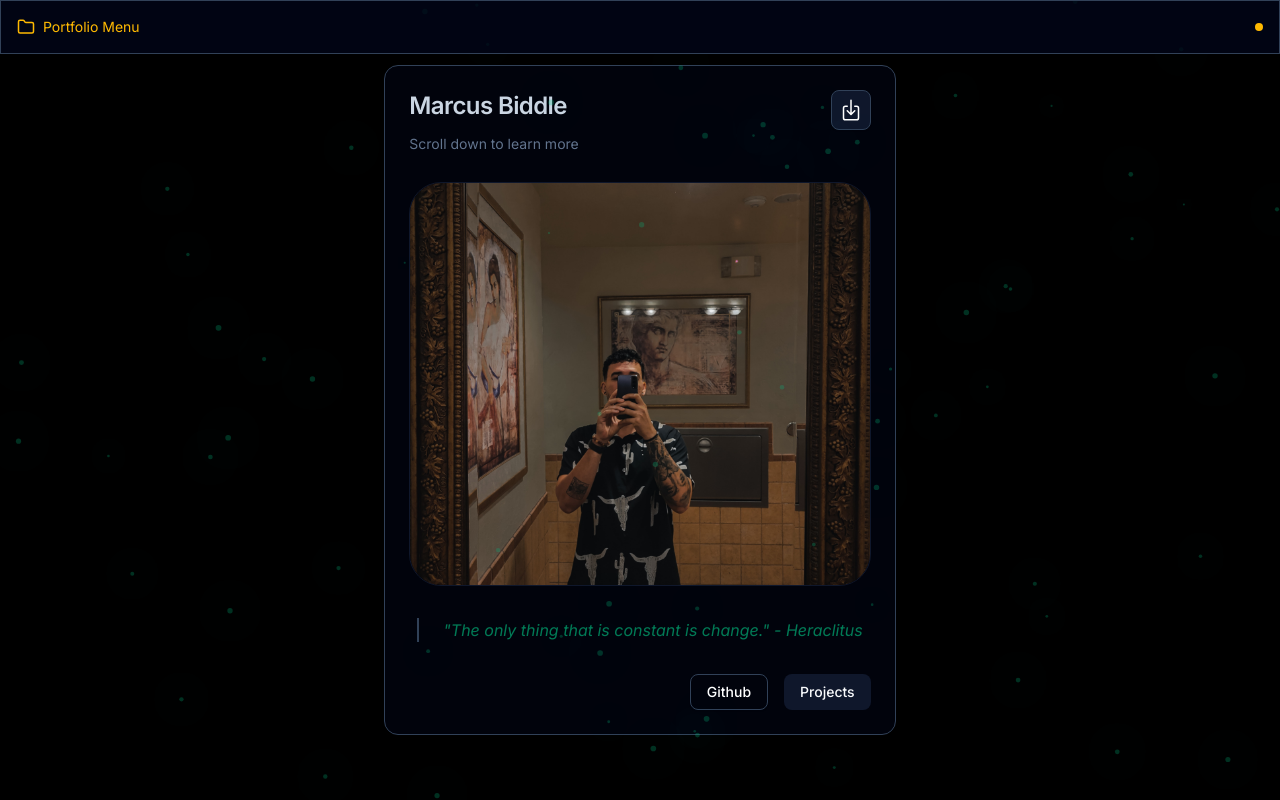
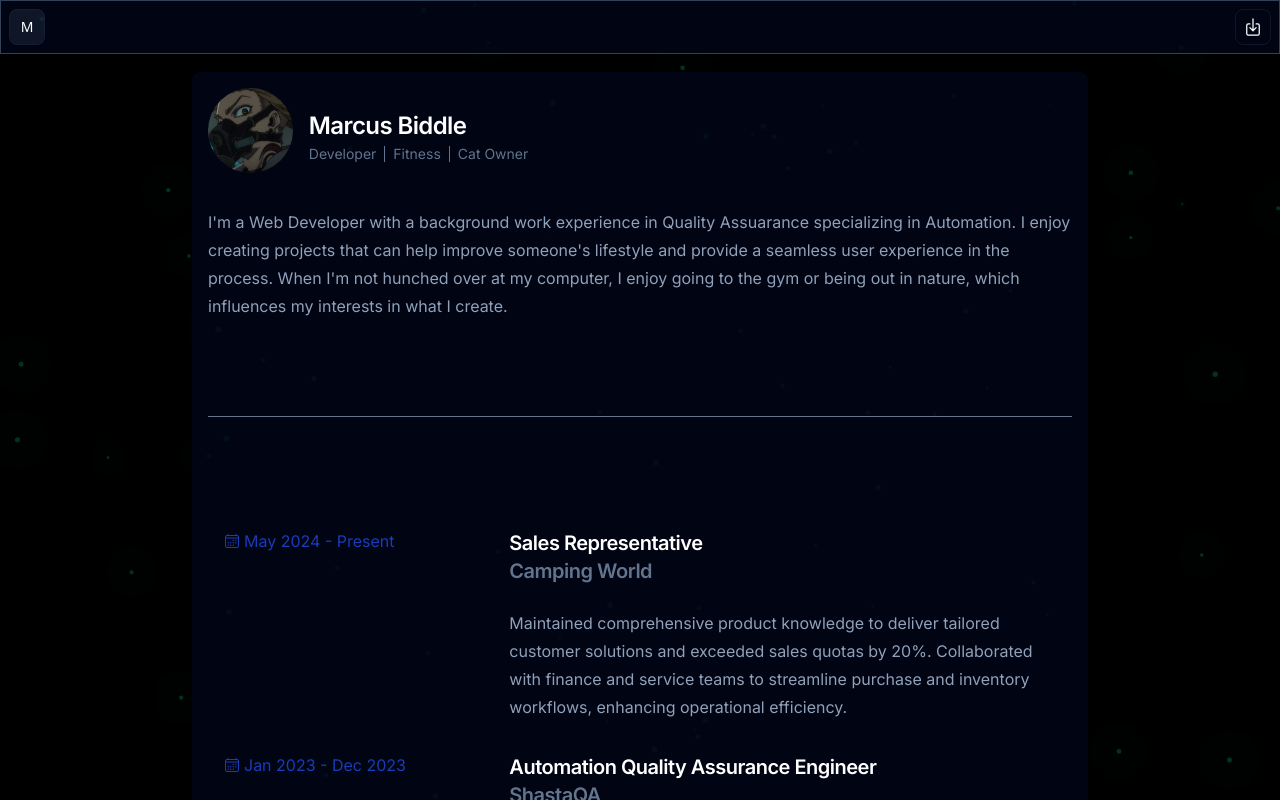
Before and after one commit to marcus-biddle/my-portfolio, a React (Vite) app in the folder client/: page / in a window 1280 px wide. Shown: the top 800 px of the page. Built offline with nearby package versions, Linux system fonts and the light colour scheme; a web font is replaced by a local one.

Commit message:
updated UI

```diff
--- a/client/src/App.tsx
+++ b/client/src/App.tsx
@@ -1,122 +1,170 @@
 import { NavProvider } from './components/NavProvider';
-import { ProjectsPage } from './sections/ProjectsPage';
-import { SkillsPage } from './sections/SkillsPage';
-import { ContactPage } from './sections/ContactPage';
 import { GravityStarsBackground } from '@/components/animate-ui/components/backgrounds/gravity-stars';
-import { TypographyBlockquote, TypographyH3, TypographyP,  } from './components/Typography';
-import {
-  FileItem,
-  FolderItem,
-  FolderTrigger,
-  FolderContent,
-  Files,
-  SubFiles,
-} from '@/components/animate-ui/components/radix/files';
-import { useEffect, useState } from 'react';
-import { Card, CardAction, CardContent, CardDescription, CardFooter, CardHeader, CardTitle } from './components/ui/card';
-import { IoDownloadOutline } from "react-icons/io5";
+import { TypographyH3, TypographyH4, TypographyMuted, TypographyP, TypographySmall,  } from './components/Typography';
+import { IoCalendarOutline } from "react-icons/io5";
 import { Button } from './components/ui/button';
 import pfp from './assets/pfp.jpg';
 import { AspectRatio } from './components/ui/aspect-ratio';
-import { motion } from 'framer-motion'
+import Header from './sections/Header';
+import { Separator } from './components/ui/separator';
+import { MdArrowOutward } from "react-icons/md";
 
-const RadixFilesDemo = () => {
-  const [open, setOpen] = useState(['projects'])
-  const [scrolled, setScrolled] = useState(false);
+// const RadixFilesDemo = () => {
+//   const [open, setOpen] = useState(['projects'])
+//   const [scrolled, setScrolled] = useState(false);
 
-  useEffect(() => {
-    const onScroll = () => {
-      setScrolled(window.scrollY > 50); // Change 50 to your threshold
-    };
-    window.addEventListener("scroll", onScroll);
-    return () => window.removeEventListener("scroll", onScroll);
-  }, []);
+//   useEffect(() => {
+//     const onScroll = () => {
+//       setScrolled(window.scrollY > 50); // Change 50 to your threshold
+//     };
+//     window.addEventListener("scroll", onScroll);
+//     return () => window.removeEventListener("scroll", onScroll);
+//   }, []);
 
-  useEffect(() => {
-    const highlightElem = document.querySelector('[data-slot="motion-highlight"]') as HTMLElement;
-    if (!highlightElem) return;
-    if (open.length === 0) {
-      highlightElem.style.display = 'none';
-    }
-    if (open.length > 0 && highlightElem.style.display === 'none') {
-      highlightElem.style.display = 'block'
-    }
-  }, [open])
+//   useEffect(() => {
+//     const highlightElem = document.querySelector('[data-slot="motion-highlight"]') as HTMLElement;
+//     if (!highlightElem) return;
+//     if (open.length === 0) {
+//       highlightElem.style.display = 'none';
+//     }
+//     if (open.length > 0 && highlightElem.style.display === 'none') {
+//       highlightElem.style.display = 'block'
+//     }
+//   }, [open])
 
-  return (
-    <motion.div
-      className={` text-white border border-slate-700 bg-slate-950/80 overflow-auto z-90 ${
-        scrolled
-          ? "m-8 rounded-lg transition-all duration-300"
-          : "m-0 rounded-none transition-all duration-300"
-      }`}
-    >
-      <Files className="w-full" defaultOpen={[]} >
-        <FolderItem value="portfolio">
-          <FolderTrigger
-            gitStatus="modified"
-            className="w-full flex items-center justify-between"
-          >
-            Portfolio Menu
-          </FolderTrigger>
+//   return (
+//     <motion.div
+//       className={` text-white border border-slate-700 bg-slate-950/80 overflow-auto z-90 ${
+//         scrolled
+//           ? "m-8 rounded-lg transition-all duration-300"
+//           : "m-0 rounded-none transition-all duration-300"
+//       }`}
+//     >
+//       <Files className="w-full" defaultOpen={[]} >
+//         <FolderItem value="portfolio">
+//           <FolderTrigger
+//             gitStatus="modified"
+//             className="w-full flex items-center justify-between"
+//           >
+//             Portfolio Menu
+//           </FolderTrigger>
 
-          <FolderContent>
-            <SubFiles open={open} onOpenChange={(open) => {
-              console.log(open);
-              setOpen(open)
-              }}>
-              <FolderItem value="pages">
-                <FolderTrigger gitStatus="modified">Pages</FolderTrigger>
+//           <FolderContent>
+//             <SubFiles open={open} onOpenChange={(open) => {
+//               console.log(open);
+//               setOpen(open)
+//               }}>
+//               <FolderItem value="pages">
+//                 <FolderTrigger gitStatus="modified">Pages</FolderTrigger>
 
-                <FolderContent onClick={(e) => {
-                  const target = e.target as HTMLElement;
-                  const baseName = target.innerText.split('.')[0].toLowerCase();
+//                 <FolderContent onClick={(e) => {
+//                   const target = e.target as HTMLElement;
+//                   const baseName = target.innerText.split('.')[0].toLowerCase();
 
-                  if (baseName !== 'projects') {
-                    setOpen([]);
-                  }
+//                   if (baseName !== 'projects') {
+//                     setOpen([]);
+//                   }
 
-                  const element = document.getElementById(baseName);
-                  if (element) {
-                    element.scrollIntoView();
-                  } else {
-                    console.warn(`Element with id '${baseName}' not found.`);
-                  }
-                }}
-                >
-                  <FileItem gitStatus='modified' >Home.tsx</FileItem>
-                  <FileItem>Skills.tsx</FileItem>
-                  <FolderItem value="projects">
-                    <FolderTrigger gitStatus="untracked">Projects</FolderTrigger>
+//                   const element = document.getElementById(baseName);
+//                   if (element) {
+//                     element.scrollIntoView();
+//                   } else {
+//                     console.warn(`Element with id '${baseName}' not found.`);
+//                   }
+//                 }}
+//                 >
+//                   <FileItem gitStatus='modified' >Home.tsx</FileItem>
+//                   <FileItem>Skills.tsx</FileItem>
+//                   <FolderItem value="projects">
+//                     <FolderTrigger gitStatus="untracked">Projects</FolderTrigger>
 
-                    <FolderContent>
-                      <FileItem gitStatus="untracked">75hard.tsx</FileItem>
-                      <FileItem gitStatus="untracked">MoodFinder.tsx</FileItem>
-                      <FileItem gitStatus="untracked">MoodFinder.tsx</FileItem>
-                    </FolderContent>
-                  </FolderItem>
-              <FileItem>Contact.tsx</FileItem>
-              <FileItem gitStatus="deleted">blog.tsx</FileItem>
-                </FolderContent>
-              </FolderItem>
+//                     <FolderContent>
+//                       <FileItem gitStatus="untracked">75hard.tsx</FileItem>
+//                       <FileItem gitStatus="untracked">MoodFinder.tsx</FileItem>
+//                       <FileItem gitStatus="untracked">MoodFinder.tsx</FileItem>
+//                     </FolderContent>
+//                   </FolderItem>
+//               <FileItem>Contact.tsx</FileItem>
+//               <FileItem gitStatus="deleted">blog.tsx</FileItem>
+//                 </FolderContent>
+//               </FolderItem>
 
-              <FolderItem value="socials">
-                <FolderTrigger gitStatus="untracked">Socials</FolderTrigger>
+//               <FolderItem value="socials">
+//                 <FolderTrigger gitStatus="untracked">Socials</FolderTrigger>
 
-                <FolderContent>
-                  <FileItem>github.tsx</FileItem>
-                  <FileItem gitStatus="untracked">linkedin.tsx</FileItem>
-                </FolderContent>
-              </FolderItem>
-            </SubFiles>
-          </FolderContent>
-        </FolderItem>
+//                 <FolderContent>
+//                   <FileItem>github.tsx</FileItem>
+//                   <FileItem gitStatus="untracked">linkedin.tsx</FileItem>
+//                 </FolderContent>
+//               </FolderItem>
+//             </SubFiles>
+//           </FolderContent>
+//         </FolderItem>
 
-        {/* <FileItem icon={FileJsonIcon}>package.json</FileItem> */}
-      </Files>
-    </motion.div>
-  );
-};
+//         {/* <FileItem icon={FileJsonIcon}>package.json</FileItem> */}
+//       </Files>
+//     </motion.div>
+//   );
+// };
+
+const employment = [
+  {
+    employer: 'Camping World',
+    start: 'May 2024',
+    end: 'Present',
+    currentJob: true,
+    title: 'Sales Representative',
+    description: 'Maintained comprehensive product knowledge to deliver tailored customer solutions and exceeded sales quotas by 20%. Collaborated with finance and service teams to streamline purchase and inventory workflows, enhancing operational efficiency.'
+  },
+  {
+    employer: 'ShastaQA',
+    start: 'Jan 2023',
+    end: 'Dec 2023',
+    currentJob: false,
+    title: 'Automation Quality Assurance Engineer',
+    description: 'Developed and implemented Selenium and JavaScript-based automation frameworks, achieving 80% coverage across company processes. Conducted regression, functional, and REST API testing, troubleshooting and documenting reproducible issues. Collaborated closely with developers and stakeholders to triage, prioritize, and resolve defects, utilizing TestRail and Jira.'
+  },
+  {
+    employer: "Woodstocks Pizzeria",
+    start: 'April 2021',
+    end: 'Jan 2023',
+    currentJob: false,
+    title: 'Shift Manager',
+    description: 'Supervised daily operations and led a team of 15, managed inventory, cash handling, and procedures to ensure efficient service and reduce waste. Trained new hires on POS and inventory systems. Conducted delivery inspections to maintain product quality.'
+  },
+  {
+    employer: 'University of California, Riverside',
+    start: 'Sept 2017',
+    end: 'March 2020',
+    currentJob: false,
+    title: 'Sports Athletics and Facilities Crew Member',
+    description: 'Assisted with set-up, maintenance, and breakdown of athletic facilities and equipment for events and training. Supported logistics such as seating, signage, and cleanliness to enhance athlete and spectator experience. Managed equipment inventory for efficient access and organization.'
+  }
+];
+
+const projects = [
+  {
+    title: '75 Hard Edition',
+    description: 'The app tracks the 75 Hard challenge with strict daily logging and reset logic, enforcing discipline through habit streaks and user progress visualization. It is built with React and TypeScript, featuring state persistence and a responsive user interface. Additionally, it implements secure user authentication and profile management via Supabase Auth.',
+    github: 'https://github.com/marcus-biddle/75-Edition',
+    demo: 'https://75-edition.vercel.app/',
+    tags: ['React', 'Typescript', 'TailwindCSS', 'Supabase', 'Auth Integration']
+  },
+  {
+    title: 'Stock News Hub',
+    description: 'The application utilizes APIs to dynamically fetch financial news and company data, integrating AI for summary analysis that provides concise insights. It is designed with a responsive interface and implements efficient state management to ensure seamless browsing. Additionally, it persists user preferences and browsing state using local storage to maintain continuity across sessions.',
+    github: 'https://github.com/marcus-biddle/Stock-Tracker',
+    demo: 'https://stock-tracker-roan.vercel.app/',
+    tags: ['React', 'Typescript', 'Python', 'API', 'LLM Service']
+  },
+  {
+    title: 'FitTrack',
+    description: 'The project is built with React, TypeScript, and TailwindCSS to provide an optimal user experience. It is designed to better visualize data by integrating the Google API for fetching data dynamically. The backend is developed using Express and Node.js, ensuring robust server-side logic and performance.',
+    github: 'https://github.com/marcus-biddle/FitTrackPro',
+    demo: 'https://fit-track-pro-beta.vercel.app/',
+    tags: ['React', 'Tailwind', 'Google API']
+  },
+];
 
 function App() {
 
@@ -127,50 +175,98 @@ function App() {
       <GravityStarsBackground starsOpacity={.85} className='fixed z-40 text-emerald-500' />
     <NavProvider>
     {/* <NavigationMenu /> */}
-
-    <main className='relative w-full font-inter text-white flex flex-col'>
-      <div className='fixed w-full z-90'>
-          <RadixFilesDemo />
-        </div>
-      <div className='relative h-screen w-full p-8 flex flex-col items-center justify-center rounded-xl space-y-8 Z-50'>
-          <Card className='bg-slate-950/50 text-white border border-slate-700'>
-          <CardHeader>
-            <CardTitle className='text-slate-300'>
-              <TypographyH3>Marcus Biddle</TypographyH3>
-            </CardTitle>
-            <CardDescription className='text-slate-500'>
-              <TypographyP>Scroll down to learn more</TypographyP>
-            </CardDescription>
-            <CardAction>
-              <Button variant={'outline'} size={'icon-lg'} className='bg-slate-900 border-slate-700'>
-                <IoDownloadOutline className=' size-6' />
-              </Button>
-            </CardAction>
-          </CardHeader>
-          <CardContent>
-            <AspectRatio ratio={16/14} className="bg-transparent">
+    <div className='fixed w-full z-90'>
+          {/* <RadixFilesDemo /> */}
+          <Header />
+      </div>
+    <main className='relative w-full font-inter text-white flex flex-col items-center justify-center pt-18 px-6 space-y-8'>
+      <div className='relative w-full max-w-4xl p-4 items-center bg-slate-950/80 rounded-md z-80'>
+        <div className='flex w-full gap-4 items-center'>
+          <div className=' h-24 w-24'>
+            <AspectRatio ratio={1/1} className="">
                 <img
                   src={pfp}
                   alt="Photo by Drew Beamer"
-                  className="h-full w-full rounded-4xl object-cover border border-slate-900"
+                  className="h-full w-full rounded-full object-cover"
                 />
             </AspectRatio>
-            <div className='text-emerald-700 p-2'>
-            <TypographyBlockquote >&quot;The only thing that is constant is change.&quot; {'-'} Heraclitus</TypographyBlockquote>
           </div>
-            {/* <TypographyH1>Marcus Biddle</TypographyH1> */}
-          </CardContent>
-          <CardFooter className='flex justify-end gap-4'>
-            <Button variant={'outline'} className='bg-transparent border-slate-700'>Github</Button>
-            <Button>Projects</Button>
-          </CardFooter>
+          <div className='w-full text-white space-y-1'>
+            <TypographyH3>Marcus Biddle</TypographyH3>
+            <div className='flex items-center gap-2 h-4'>
+              <TypographyMuted>Developer</TypographyMuted>
+              <Separator orientation='vertical' className=' bg-slate-500' />
+              <TypographyMuted>Fitness</TypographyMuted>
+              <Separator orientation='vertical' className=' bg-slate-500' />
+              <TypographyMuted>Cat Owner</TypographyMuted>
+            </div>
 
-        </Card>
+          </div>
+        </div>
+        <TypographyP>
+          I'm a Web Developer with a background work experience in Quality Assuarance specializing in Automation. I enjoy creating projects that can help improve someone's lifestyle and provide a seamless user experience
+          in the process. When I'm not hunched over at my computer, I enjoy going to the gym or being out in nature, which influences my interests in what I create.
+        </TypographyP>
+
+        <Separator className='my-24 bg-slate-500' />
+        <div>
+          {employment.map((job, index) => (
+            <div key={index} className="grid grid-cols-1 sm:grid-cols-3 gap-6 p-4 items-start">
+              <div className='flex items-center gap-1 text-blue-800'>
+                <IoCalendarOutline />
+                <span>{job.start} - {job.end}</span>
+              </div>
+              <div className='col-span-2'>
+                <div className='flex flex-col'>
+                  <TypographyH4>{job.title}</TypographyH4>
+                  <div className='text-slate-500'>
+                    <TypographyH4>{job.employer}</TypographyH4>
+                  </div>
+                </div>
+                <TypographyP>{job.description}</TypographyP>
+              </div>
+            </div>
+          ))}
+        </div>
       </div>
-      {/* <HomePage /> */}
-      <ProjectsPage />
-      {/* <SkillsPage /> */}
-      <ContactPage />
+      <div className='relative w-full max-w-4xl flex flex-col items-center justify-center rounded-md Z-50 bg-slate-950/50 text-white border border-slate-700'>
+        <div className="grid grid-cols-1 sm:grid-cols-2 gap-6 p-4 w-full">
+          <div className='w-full flex flex-col justify-center'>
+            <TypographyH4>University of California - Riverside</TypographyH4>
+            <div>
+              <TypographyP>Bachelors in Economics</TypographyP>
+            </div>
+          </div>
+          <div className='w-full flex flex-col justify-center'>
+            <TypographySmall>Relevant Courses</TypographySmall>
+            <div className='text-slate-400'>
+              <TypographySmall> OOP, Discrete Structures, IT Management</TypographySmall>
+            </div>
+          </div>
+        </div>
+      </div>
+      <div className='relative w-full max-w-4xl items-center rounded-md z-80 space-y-8 '>
+        {projects.map((project, index) => (
+          <div key={index} className='bg-slate-950/80 p-4 rounded-md'>
+            <div className='flex justify-between'>
+              <TypographyH4>{project.title}</TypographyH4>
+              <Button variant={'outline'} size={'icon'} className='bg-transparent border-none'>
+                <MdArrowOutward className='size-6 text-blue-800' />
+              </Button>
+            </div>
+            <TypographyP>{project.description}</TypographyP>
+            <ul className='flex flex-wrap my-8 gap-8'>
+              {project.tags.map((tag, index) => (
+                <li key={index} className='text-sm text-blue-700'>{tag}</li>
+              ))}
+            </ul>
+          </div>
+        ))}
+      </div>
+      <footer className='relative w-full max-w-4xl items-center flex gap-8 justify-center z-80 my-12 text-slate-400'>
+        <a href='https://github.com/marcus-biddle' className='hover:text-white cursor-pointer'>Github</a>
+        <a href='https://www.linkedin.com/in/marcusbiddle/' className='hover:text-white cursor-pointer'>Linkedin</a>
+      </footer>
     </main>
 
     </NavProvider>
--- a/client/src/components/Typography/index.tsx
+++ b/client/src/components/Typography/index.tsx
@@ -28,17 +28,17 @@ export function TypographyH3({ children }: TextProps) {
   )
 }
 
-export function TypographyH4() {
+export function TypographyH4({ children }: TextProps) {
   return (
     <h4 className="scroll-m-20 text-xl font-semibold tracking-tight">
-      People stopped telling jokes
+      {children}
     </h4>
   )
 }
 
 export function TypographyP({ children }: TextProps) {
   return (
-    <p className="leading-7 [&:not(:first-child)]:mt-6">
+    <p className="leading-7 [&:not(:first-child)]:mt-6 text-slate-400">
       {children}
     </p>
   )
@@ -128,14 +128,14 @@ export function TypographyLarge() {
   return <div className="text-lg font-semibold">Are you absolutely sure?</div>
 }
 
-export function TypographySmall() {
+export function TypographySmall({ children }: TextProps) {
   return (
-    <small className="text-sm leading-none font-medium">Email address</small>
+    <small className="text-sm leading-none font-medium">{children}</small>
   )
 }
 
-export function TypographyMuted() {
+export function TypographyMuted({ children }: TextProps) {
   return (
-    <p className="text-muted-foreground text-sm">Enter your email address.</p>
+    <p className="text-slate-500 text-sm">{children}</p>
   )
 }
--- a/client/src/sections/Header.tsx
+++ b/client/src/sections/Header.tsx
@@ -1,60 +1,48 @@
-import { motion, useScroll, useTransform } from 'framer-motion'
-import { useEffect, useRef, useState } from 'react'
+import { useEffect, useState } from 'react'
+import { motion } from 'framer-motion'
+import { Button } from '@/components/ui/button';
+import { IoDownloadOutline } from "react-icons/io5";
+import resume from '../assets/resume.pdf'
 
-const sections = ['home', 'projects', 'experience', 'skills'];
+const Header = () => {
+  const [scrolled, setScrolled] = useState(false);
 
-export const Header = () => {
-    const ref = useRef(null);
-    const [activeIndex, setActiveIndex] = useState('home');
+  const scrollToTop = () => {
+    window.scrollTo({ top: 0, behavior: 'smooth' });
+  };
 
-    const { scrollYProgress } = useScroll({
-        target: ref,
-        offset: ["start start", "end start"],
-    });
-
-    const horizontalX = useTransform(scrollYProgress, [0, 1], ["0%", "100%"]);
-
-    useEffect(() => {
-    const observers: IntersectionObserver[] = [];
-
-    sections.forEach((id) => {
-      const el = document.getElementById(id);
-      if (!el) return;
-
-      const observer = new IntersectionObserver(
-        ([entry]) => {
-          if (entry.isIntersecting) {
-            setActiveIndex(id);
-          }
-        },
-        { threshold: 0.5 }
-      );
-
-      observer.observe(el);
-      observers.push(observer);
-    });
-
-    return () => observers.forEach((observer) => observer.disconnect());
-  }, [activeIndex]);
+  useEffect(() => {
+      const onScroll = () => {
+        setScrolled(window.scrollY > 50); // Change 50 to your threshold
+      };
+      window.addEventListener("scroll", onScroll);
+      return () => window.removeEventListener("scroll", onScroll);
+    }, []);
 
   return (
-    <section className='fixed w-full flex justify-center items-center top-4 z-100'>
-        <nav ref={ref} className='flex gap-1 items-center border border-white/15 rounded-full bg-white/10 backdrop-blur'>
-            {sections.map((section, index) => (
-                <div key={index} className='relative'>
-                    <a href={`#${section}`}
-                        className={`relative px-4 py-1.5 rounded-full font-semibold font-inter transition duration-300 mix-blend-difference`}
-                        onClick={() => {
-                        document.getElementById(section)?.scrollIntoView({ behavior: 'smooth' });
-                        setActiveIndex(section);
-                        }}
-                    >
-                    {section}
-                    </a>
-                </div>
-            ))}
-            <motion.div style= {{ x: horizontalX }} className='absolute z-0 rounded-full w-18 h-6 bg-cyan-500/15' />
-        </nav>
-    </section>
+    <motion.div
+      className={` text-white border border-slate-700 bg-slate-950/80 overflow-auto z-90 flex justify-between items-center ${
+        scrolled
+          ? "m-8 py-2 px-4 rounded-lg transition-all duration-300"
+          : "m-0 p-2 rounded-none transition-all duration-300"
+      }`}
+    >
+      <Button variant="outline" size="icon" onClick={scrollToTop} className='bg-slate-800/50 border-slate-800/50'>M</Button>
+      <div className=' inline-flex items-center gap-4'>
+        {/* <ul className='inline-flex gap-4 bg-slate-800/50 rounded-md p-2'>
+          <li className=''>Home</li>
+          <li>Experience</li>
+          <li>Projects</li>
+          <li>Contact</li>
+        </ul> */}
+        <a href={resume} download="Marcus_Biddle_Resume.pdf">
+          <Button variant="outline" size="icon" className='bg-transparetn border-slate-800/50'>
+            <IoDownloadOutline className=' size-5' />
+          </Button>
+        </a>
+      </div>
+    </motion.div>
   )
 }
+
+export default Header
--- a/client/src/sections/ProjectsPage.tsx
+++ b/client/src/sections/ProjectsPage.tsx
@@ -1,6 +1,4 @@
-import PageSection from '../components/PageSection'
 import { CiCircleCheck } from "react-icons/ci";
-import { TbDeviceProjector } from "react-icons/tb";
 import {
   Carousel,
   CarouselContent,
```
Also changed, not shown: client/src/assets/pfp.jpg, 1 other file (tests, documents, lock files or other folders).
